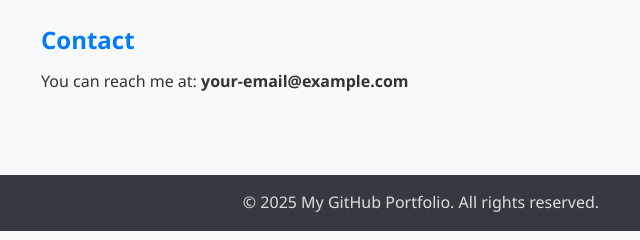
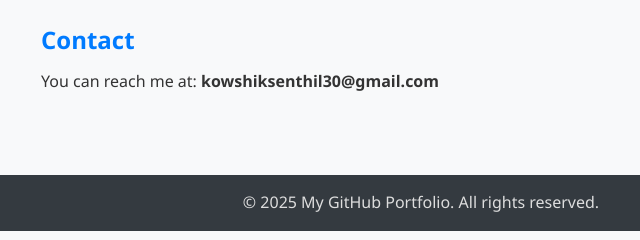
Before and after one commit to kowshiksenthil/Kowshiksenthil.github.io, a plain HTML site: page index.html in a window 1280 px wide. Shown: the part 505-745 px from the top of the page, 219-859 px from the left. Drawn offline with Linux system fonts and the light colour scheme.

Commit message:
Update contact info

```diff
--- a/index.html
+++ b/index.html
@@ -82,7 +82,7 @@
 
   <section id="contact">
     <h2>Contact</h2>
-    <p>You can reach me at: <strong>your-email@example.com</strong></p>
+    <p>You can reach me at: <strong>kowshiksenthil30@gmail.com</strong></p>
   </section>
 
   <footer>
```
